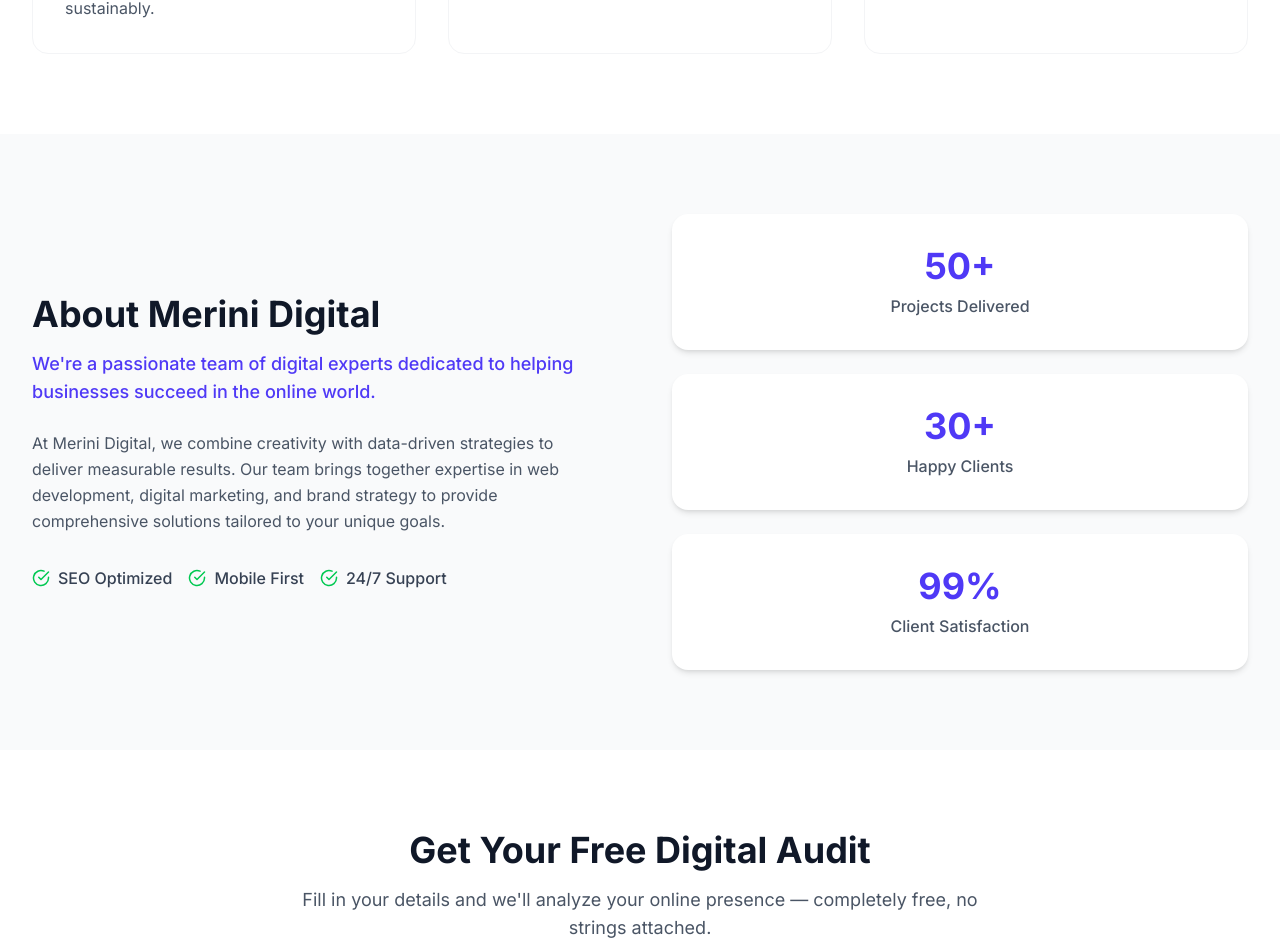
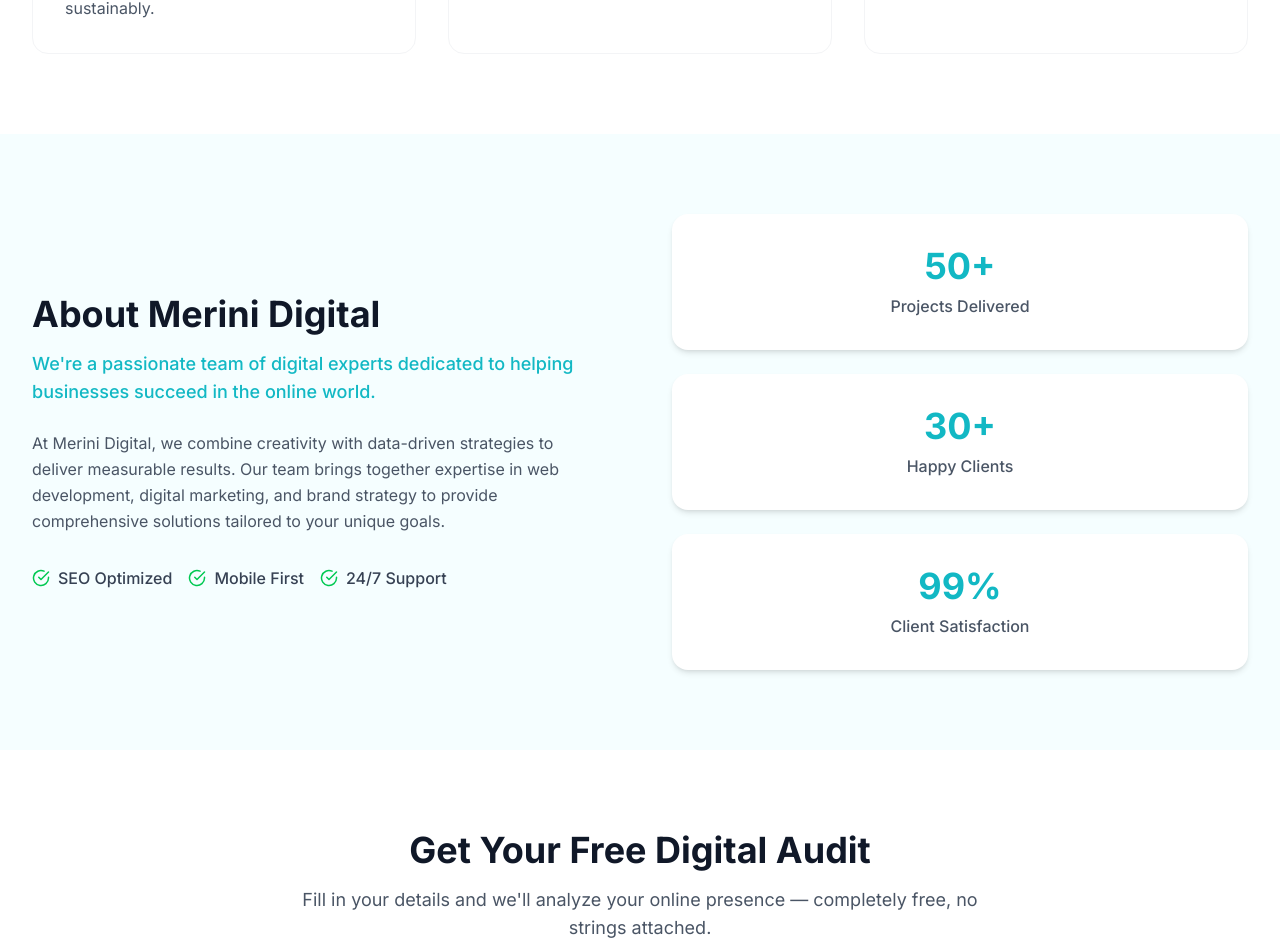
Before and after one commit to moncefdegital-web/merini-digital-platform, a React (Vite) app: page / in a window 1280 px wide. Shown: the part 1560-2507 px from the top of the page. Built offline with nearby package versions, Linux system fonts and the light colour scheme.

Commit message:
Apply Merini Digital cyan and black brand styling

```diff
--- a/src/components/About.tsx
+++ b/src/components/About.tsx
@@ -5,7 +5,7 @@
   const { t, dir } = useLanguage();
 
   return (
-    <section id="about" className="py-20 bg-gray-50" dir={dir}>
+    <section id="about" className="py-20 bg-[#F5FEFF]" dir={dir}>
       <div className="max-w-7xl mx-auto px-4 sm:px-6 lg:px-8">
         <div className="grid grid-cols-1 lg:grid-cols-2 gap-16 items-center">
           {/* Content */}
@@ -13,7 +13,7 @@
             <h2 className="text-3xl sm:text-4xl font-bold text-gray-900 mb-4">
               {t.about.title}
             </h2>
-            <p className="text-lg text-indigo-600 font-medium mb-6">
+            <p className="text-lg text-[#12B8C4] font-medium mb-6">
               {t.about.subtitle}
             </p>
             <p className="text-gray-600 leading-relaxed mb-8">
@@ -42,7 +42,7 @@
                 key={index}
                 className="p-8 rounded-2xl bg-white shadow-md text-center"
               >
-                <div className="text-4xl font-bold text-indigo-600 mb-2">
+                <div className="text-4xl font-bold text-[#12B8C4] mb-2">
                   {stat.value}
                 </div>
                 <div className="text-gray-600 font-medium">{stat.label}</div>
```
